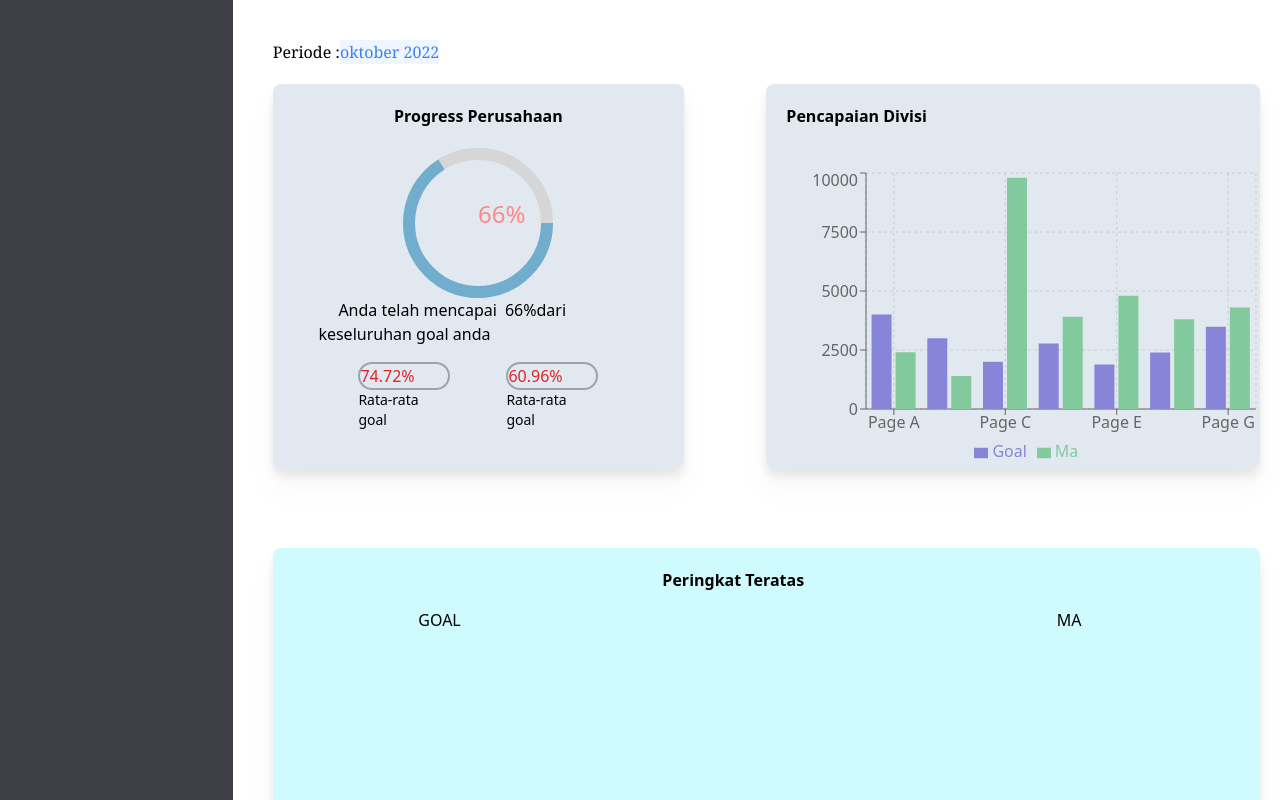
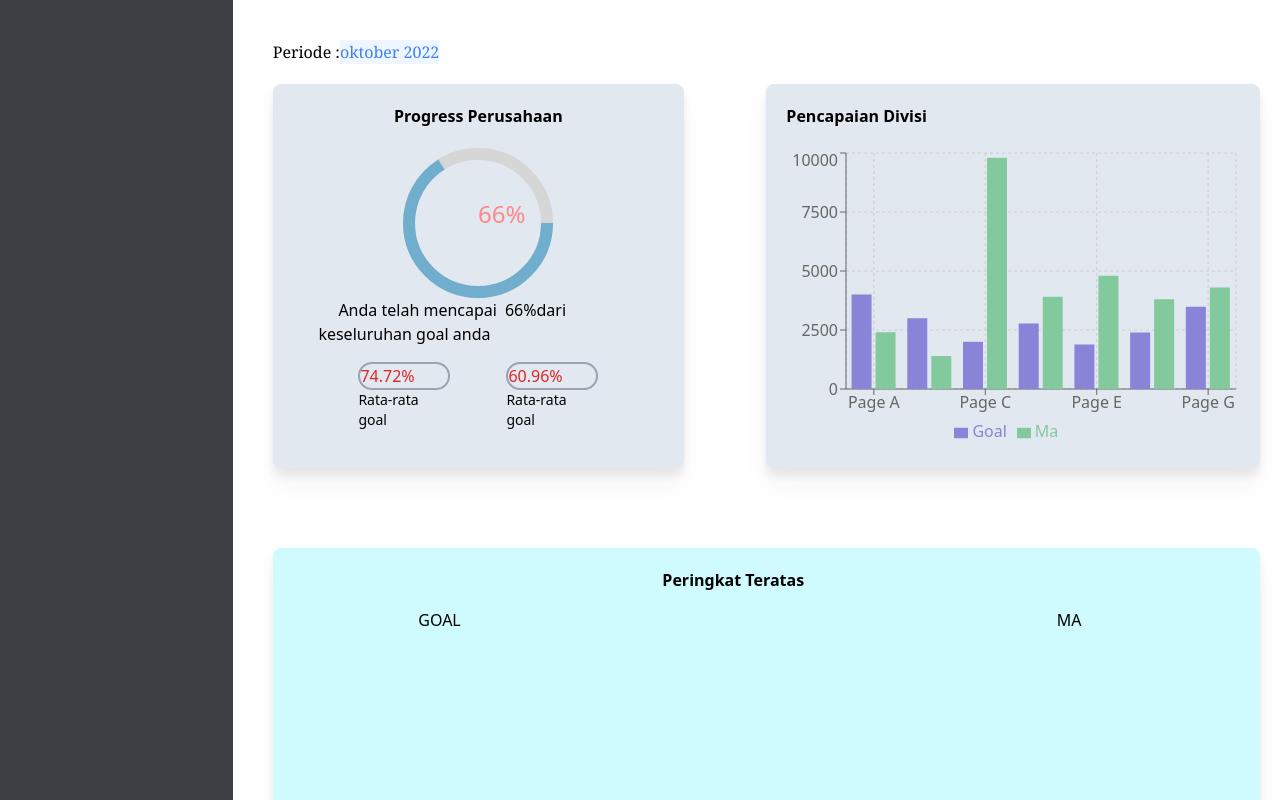
Before and after one commit to muhyiii/perform, a React (Create React App) app: page /dashboard in a window 1280 px wide. Built offline with nearby package versions, Linux system fonts and the light colour scheme.

Commit message:
dashboard

```diff
--- a/src/Pages/dashboard.jsx
+++ b/src/Pages/dashboard.jsx
@@ -133,7 +133,7 @@ const Dashboard = () => {
           <div className='font-semibold p-5 pl-5'>
             <h3>Pencapaian Divisi</h3>
           </div>
-          <div className='w-full h-full pt-5 pl-5'>
+          <div className='mx-auto'>
             <BarChart
               width={500}
               height={300}
```
